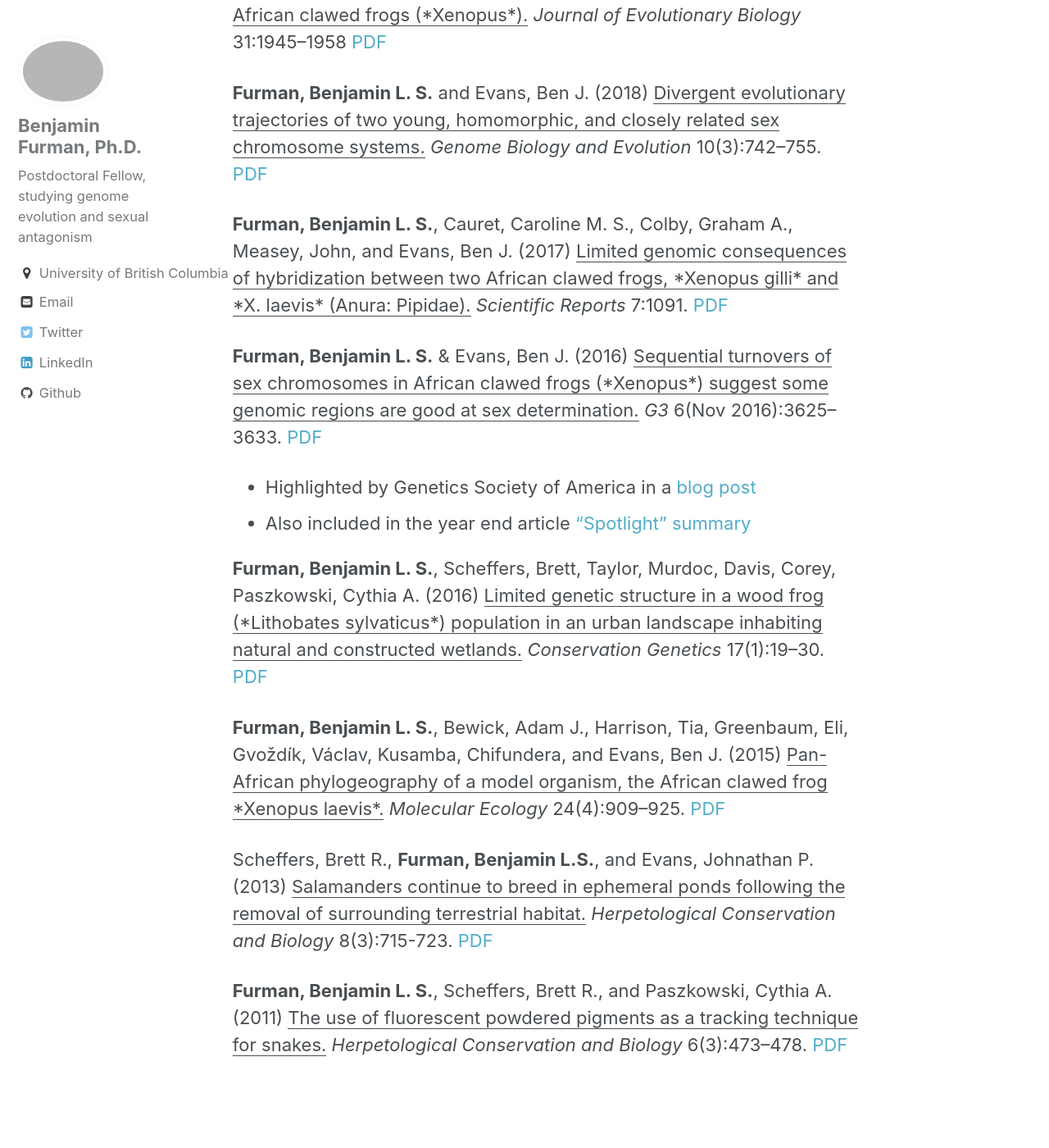
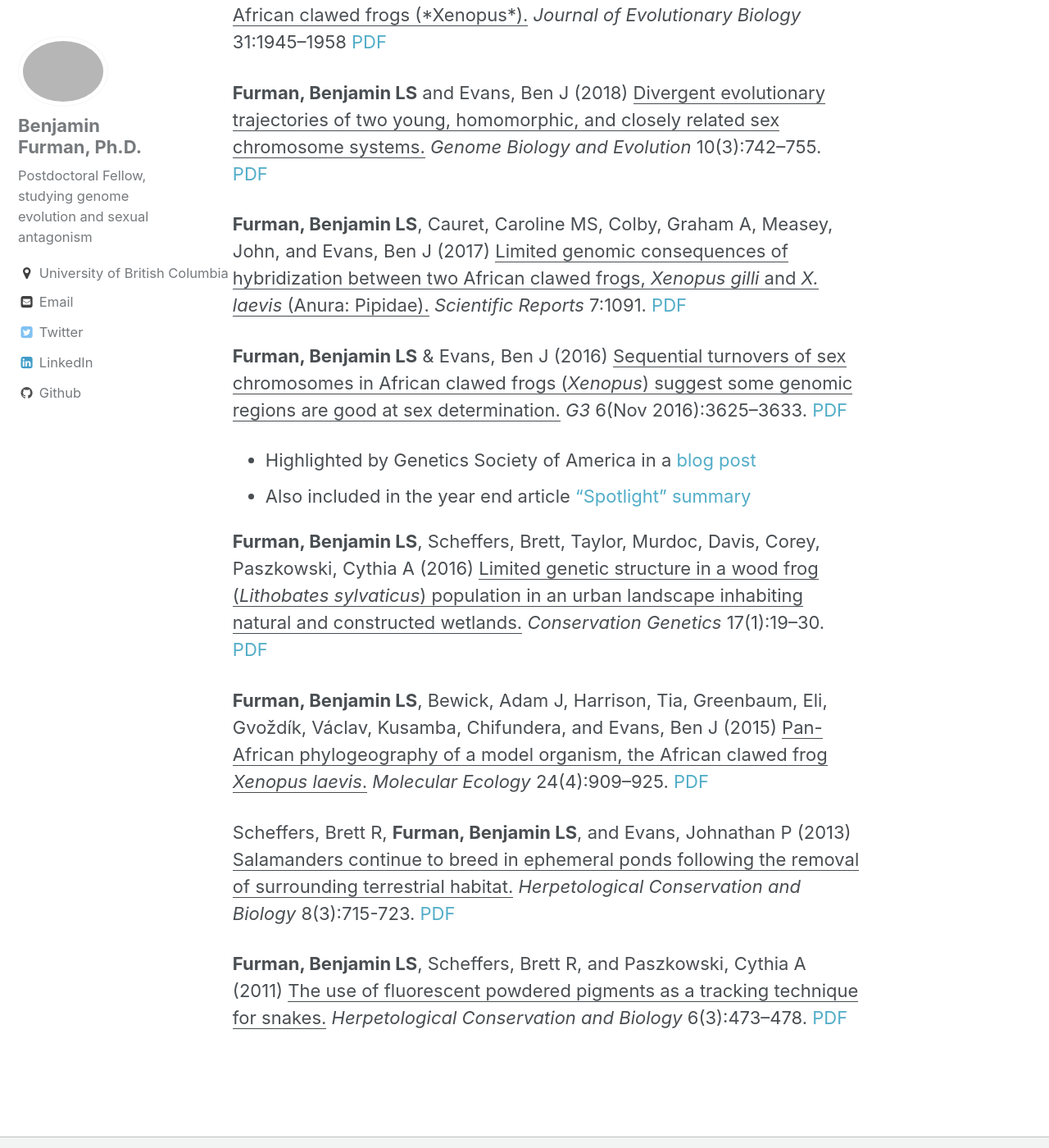
Before and after one commit to benjaminfurman/benjaminfurman.github.io, a Jekyll site: the page built from _pages/publications.md, in a window 1280 px wide and 1400 px high, scrolled down 1001 px. Shown: the whole window at 82% size. Built offline with Jekyll 4.4.1, drawn with Linux system fonts in a browser that asks for light colours; some of the changed text lies outside the part shown.

Commit message:
no periods

```diff
--- a/_pages/publications.md
+++ b/_pages/publications.md
@@ -6,29 +6,29 @@ layout: single
 **Furman, Benjamin LS**, van der Bijl, Wouter, Wright, Alison E, and Mank, Judith E (2020) <u>Expression variance to infer sex-specific selection on gene regulation: identifying biologically-relevant thresholds of sex-biased expression.</u> *In Review: Genome Biology and Evolution* (PDF available upon request)
 
 
-**Furman, Benjamin LS**, Metzger, David CH , Darolti, Iulia, Wright, Alison E, Sandkam, Benjamin A, Almeida, Pedro, Shu, Jacelyn J, Mank, Judith E. (2020) <u>Sex chromosome evolution: So many exceptions to the rules.</u> *In Review: Genome Biology and Evolution* (PDF available upon request)
+**Furman, Benjamin LS**, Metzger, David CH , Darolti, Iulia, Wright, Alison E, Sandkam, Benjamin A, Almeida, Pedro, Shu, Jacelyn J, Mank, Judith E (2020) <u>Sex chromosome evolution: So many exceptions to the rules.</u> *In Review: Genome Biology and Evolution* (PDF available upon request)
 
-Cauret, Caroline MS, Gansauge, Marie-Theres, Tupper, Andrew S, **Furman, Benjamin LS**, Knytl, Martin, Song, Xue-Ying, Greenbaum, Eli, Meyer, Matthias, Evans, Ben J. 2020. <u>Developmental systems drift and the drivers of sex chromosome evolution.</u> *Molecular Biology and Evolution* 37(3):799--810. [PDF](/assets/papers/Cauret_etal_MBE_2020.pdf)
+Cauret, Caroline MS, Gansauge, Marie-Theres, Tupper, Andrew S, **Furman, Benjamin LS**, Knytl, Martin, Song, Xue-Ying, Greenbaum, Eli, Meyer, Matthias, Evans, Ben J (2020) <u>Developmental systems drift and the drivers of sex chromosome evolution.</u> *Molecular Biology and Evolution* 37(3):799--810. [PDF](/assets/papers/Cauret_etal_MBE_2020.pdf)
 
-Evans, Ben J., Gansauge, Marie-Theres, Stanley, Edward L, **Furman, Benjamin L.S.**, Cauret, Caroline M. S., Ofori-Boateng, Caleb, Gvoždík, Václav, Streicher, Jeffrey W, Greenbaum, Eli, Tinsley, Richard C, Meyer, Matthias, Blackburn, David C. (2019) <u><i>Xenopus fraseri</i>: Mr. Fraser, where did your frog come from?</u> *PloS One* 14(9): e0220892. [PDF](/assets/papers/2019_PLoSOne_Fraseri_Evans_etal.pdf)
+Evans, Ben J, Gansauge, Marie-Theres, Stanley, Edward L, **Furman, Benjamin L.S.**, Cauret, Caroline MS, Ofori-Boateng, Caleb, Gvoždík, Václav, Streicher, Jeffrey W, Greenbaum, Eli, Tinsley, Richard C, Meyer, Matthias, Blackburn, David C (2019) <u><i>Xenopus fraseri</i>: Mr. Fraser, where did your frog come from?</u> *PloS One* 14(9): e0220892. [PDF](/assets/papers/2019_PLoSOne_Fraseri_Evans_etal.pdf)
 
-**Furman, Benjamin L. S.**, Dang, Utkarsh J., Evans, Ben J., and Golding, G. Brian (2018) <u>Divergent subgenome evolution after allopolyploidization in African clawed frogs (*Xenopus*).</u> *Journal of Evolutionary Biology* 31:1945--1958 [PDF](/assets/papers/2018_JEB_DuplicateGene_Evol.pdf)
+**Furman, Benjamin LS**, Dang, Utkarsh J, Evans, Ben J, and Golding, G Brian (2018) <u>Divergent subgenome evolution after allopolyploidization in African clawed frogs (*Xenopus*).</u> *Journal of Evolutionary Biology* 31:1945--1958 [PDF](/assets/papers/2018_JEB_DuplicateGene_Evol.pdf)
 
-**Furman, Benjamin L. S.** and Evans, Ben J. (2018) <u>Divergent evolutionary trajectories of two young, homomorphic, and closely related sex chromosome systems.</u> *Genome Biology and Evolution* 10(3):742--755. [PDF](/assets/papers/Furman_Evans_GBE2018-All.pdf)
+**Furman, Benjamin LS** and Evans, Ben J (2018) <u>Divergent evolutionary trajectories of two young, homomorphic, and closely related sex chromosome systems.</u> *Genome Biology and Evolution* 10(3):742--755. [PDF](/assets/papers/Furman_Evans_GBE2018-All.pdf)
 
-**Furman, Benjamin L. S.**, Cauret, Caroline M. S., Colby, Graham A., Measey, John, and Evans, Ben J. (2017) <u>Limited genomic consequences of hybridization between two African clawed frogs, *Xenopus gilli* and *X. laevis* (Anura: Pipidae).</u> *Scientific Reports* 7:1091. [PDF](/assets/papers/Furmanetal_2017_SciRepts.pdf)
+**Furman, Benjamin LS**, Cauret, Caroline MS, Colby, Graham A, Measey, John, and Evans, Ben J (2017) <u>Limited genomic consequences of hybridization between two African clawed frogs, <i>Xenopus gilli</i> and <i>X. laevis</i> (Anura: Pipidae).</u> *Scientific Reports* 7:1091. [PDF](/assets/papers/Furmanetal_2017_SciRepts.pdf)
 
-**Furman, Benjamin L. S.** & Evans, Ben J. (2016) <u>Sequential turnovers of sex chromosomes in African clawed frogs (*Xenopus*) suggest some genomic regions are good at sex determination.</u> *G3* 6(Nov 2016):3625--3633. [PDF](/assets/papers/Furman_Evans_2016_G3_JournalVersion_wSupp.pdf)
+**Furman, Benjamin LS** & Evans, Ben J (2016) <u>Sequential turnovers of sex chromosomes in African clawed frogs (<i>Xenopus</i>) suggest some genomic regions are good at sex determination.</u> *G3* 6(Nov 2016):3625--3633. [PDF](/assets/papers/Furman_Evans_2016_G3_JournalVersion_wSupp.pdf)
 
 
 * Highlighted by Genetics Society of America in a [blog post](http://genestogenomes.org/sex-chromosome-turnover-in-frogs-hints-at-evolutionary-patterns/)
 * Also included in the year end article ["Spotlight" summary](http://genestogenomes.org/2016-g3-genesgenomesgenetics-spotlight/)
 
 
-**Furman, Benjamin L. S.**, Scheffers, Brett, Taylor, Murdoc, Davis, Corey, Paszkowski, Cythia A. (2016) <u>Limited genetic structure in a wood frog (*Lithobates sylvaticus*) population in an urban landscape inhabiting natural and constructed wetlands.</u> *Conservation Genetics* 17(1):19--30. [PDF](/assets/papers/ConGen2015.pdf)
+**Furman, Benjamin LS**, Scheffers, Brett, Taylor, Murdoc, Davis, Corey, Paszkowski, Cythia A (2016) <u>Limited genetic structure in a wood frog (<i>Lithobates sylvaticus</i>) population in an urban landscape inhabiting natural and constructed wetlands.</u> *Conservation Genetics* 17(1):19--30. [PDF](/assets/papers/ConGen2015.pdf)
 
-**Furman, Benjamin L. S.**, Bewick, Adam J., Harrison, Tia, Greenbaum, Eli, Gvoždík, Václav, Kusamba, Chifundera, and Evans, Ben J. (2015) <u>Pan-African phylogeography of a model organism, the African clawed frog *Xenopus laevis*.</u> *Molecular Ecology* 24(4):909–925. [PDF](/assets/papers/furmanetal2015.pdf)
+**Furman, Benjamin LS**, Bewick, Adam J, Harrison, Tia, Greenbaum, Eli, Gvoždík, Václav, Kusamba, Chifundera, and Evans, Ben J (2015) <u>Pan-African phylogeography of a model organism, the African clawed frog <i>Xenopus laevis</i>.</u> *Molecular Ecology* 24(4):909–925. [PDF](/assets/papers/furmanetal2015.pdf)
 
-Scheffers, Brett R., **Furman, Benjamin L.S.**, and Evans, Johnathan P. (2013) <u>Salamanders continue to breed in ephemeral ponds following the removal of surrounding terrestrial habitat.</u> *Herpetological Conservation and Biology* 8(3):715-723. [PDF](/assets/papers/scheffers2013.pdf)
+Scheffers, Brett R, **Furman, Benjamin LS**, and Evans, Johnathan P (2013) <u>Salamanders continue to breed in ephemeral ponds following the removal of surrounding terrestrial habitat.</u> *Herpetological Conservation and Biology* 8(3):715-723. [PDF](/assets/papers/scheffers2013.pdf)
 
-**Furman, Benjamin L. S.**, Scheffers, Brett R., and Paszkowski, Cythia A. (2011) <u>The use of fluorescent powdered pigments as a tracking technique for snakes.</u> *Herpetological Conservation and Biology* 6(3):473–478. [PDF](/assets/papers/furman2011_herpconbio.pdf)
+**Furman, Benjamin LS**, Scheffers, Brett R, and Paszkowski, Cythia A (2011) <u>The use of fluorescent powdered pigments as a tracking technique for snakes.</u> *Herpetological Conservation and Biology* 6(3):473–478. [PDF](/assets/papers/furman2011_herpconbio.pdf)
```
